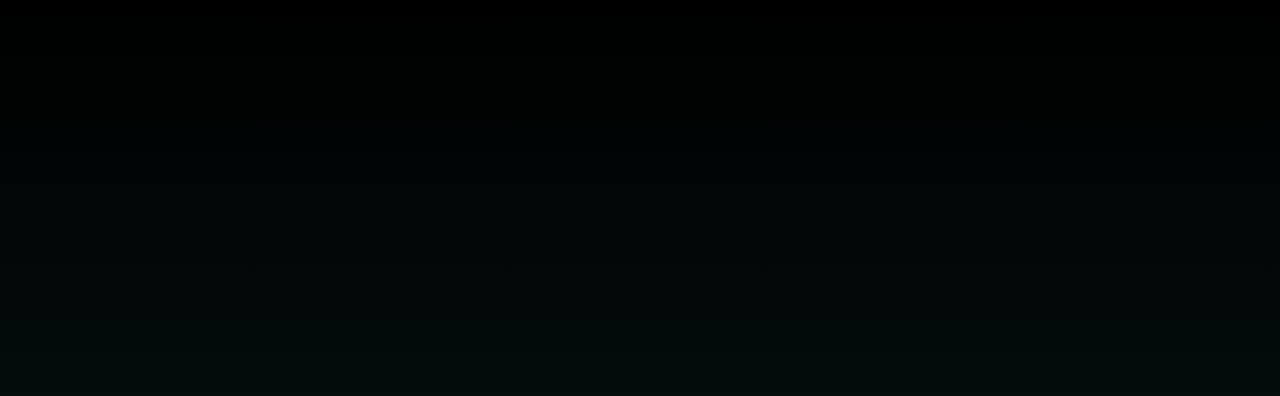
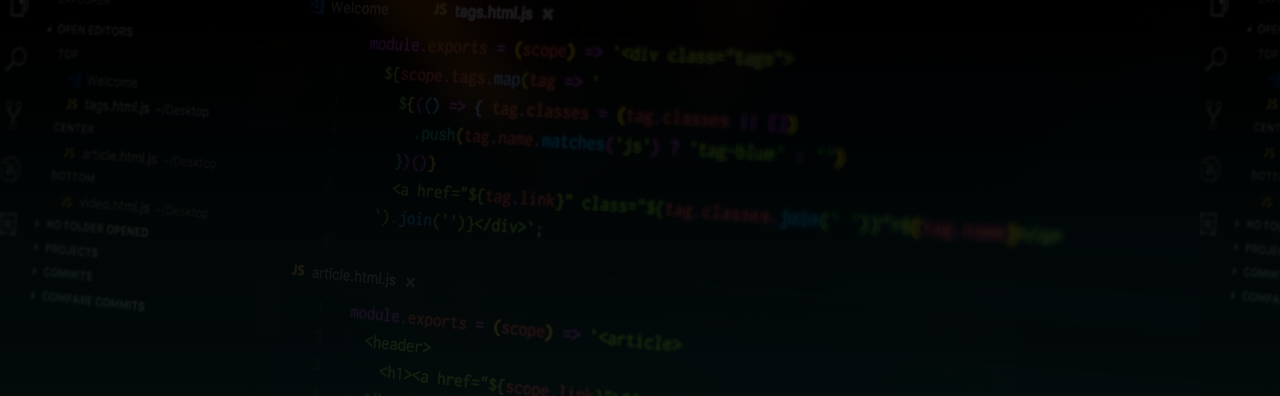
Before and after one commit to ume4r/umerpers, a plain HTML site: page index.html in a window 1280 px wide. Shown: the top 396 px of the page. Drawn offline with Linux system fonts and the light colour scheme.

Commit message:
Update style.css

```diff
--- a/style.css
+++ b/style.css
@@ -46,7 +46,7 @@ h3 {
 .container {
     margin-left: auto;
     margin-right: auto;
-    background-image: url(/images/bg.jpg);
+    background-image: url(bg.jpg);
     padding-bottom: 20rem;
     opacity: 0.1;
 
```
